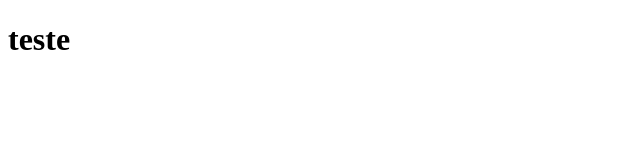
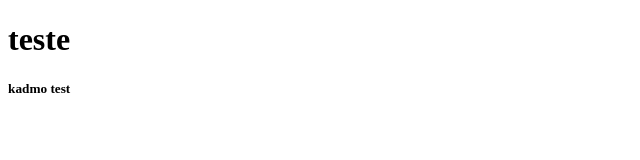
Before and after one commit to GabryelKadmo/Cartilha_SUS, a plain HTML site: page index.html in a window 1280 px wide. Shown: the full height of the page, 0-640 px from the left. Drawn offline with Linux system fonts and the light colour scheme.

Commit message:
outro commit

```diff
--- a/index.html
+++ b/index.html
@@ -10,5 +10,6 @@
 </head>
 <body>
     <h1>teste</h1>
+    <h5>kadmo test</h5>
 </body>
 </html>
```
